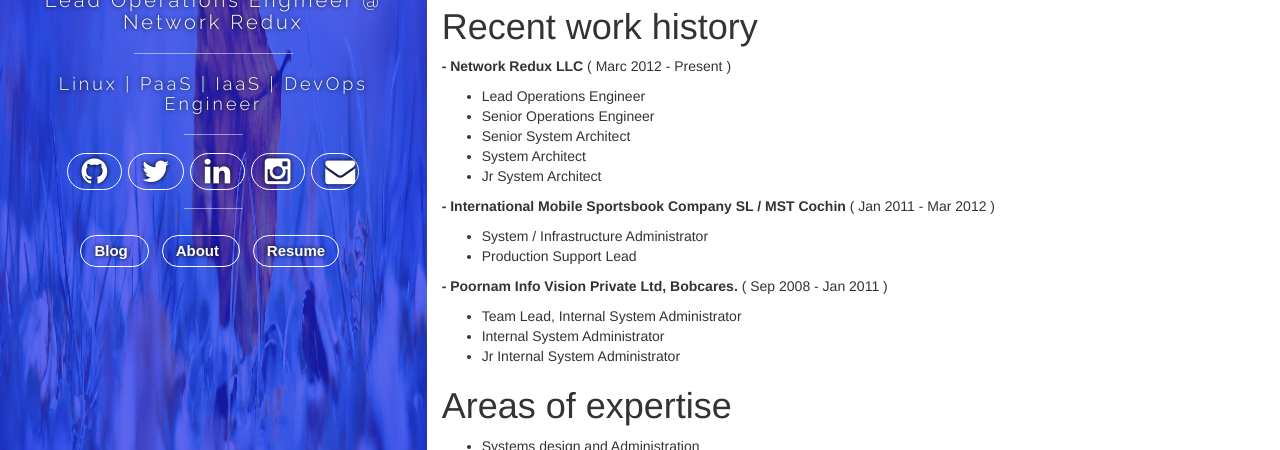
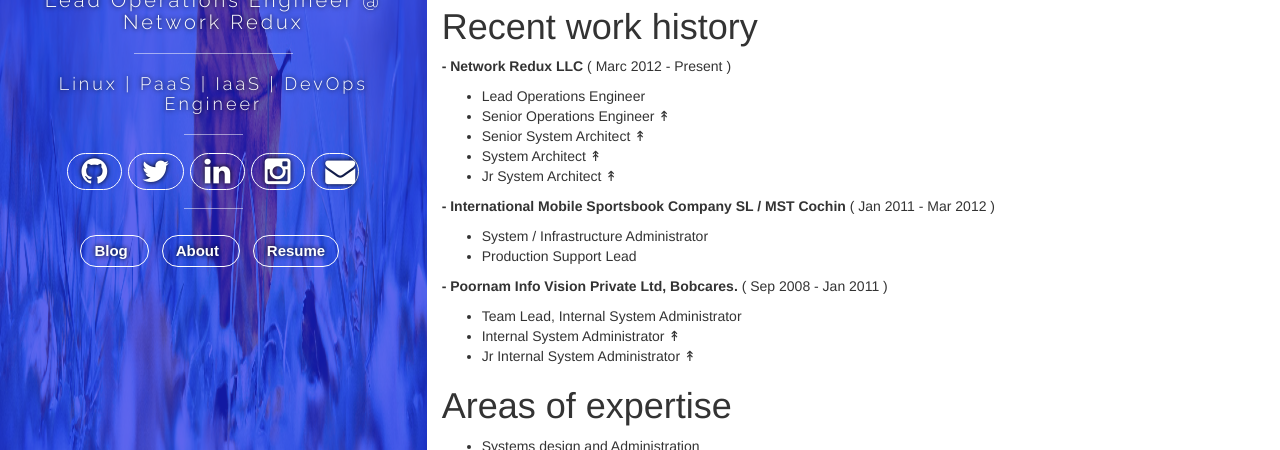
Before and after one commit to dijeesh/dijeesh.github.io-bak, a Jekyll site: the page built from about.md, in a window 1280 px wide and 1225 px high. Shown: the part 382-832 px from the top of the window. Built offline with Jekyll 4.4.1, drawn with Linux system fonts in a browser that asks for light colours; nearby versions of some CDN libraries; our own code applies the rules of GitHub Pages for plain Markdown files; comment, search, counter and statistics services are not loaded.

```diff
--- a/about.md
+++ b/about.md
@@ -14,10 +14,10 @@ In love with nature, travel, photography, and football. When not playing with my
 **- Network Redux LLC**  ( Marc 2012 - Present )
 
   - Lead Operations Engineer
-  - Senior Operations Engineer
-  - Senior System Architect
-  - System Architect
-  - Jr System Architect
+  - Senior Operations Engineer ↟
+  - Senior System Architect ↟
+  - System Architect ↟
+  - Jr System Architect ↟
 
 **- International Mobile Sportsbook Company SL / MST Cochin** ( Jan 2011 - Mar 2012 )
 
@@ -27,8 +27,8 @@ In love with nature, travel, photography, and football. When not playing with my
 **- Poornam Info Vision Private Ltd, Bobcares.** ( Sep 2008 - Jan 2011 )
 
   - Team Lead, Internal System Administrator
-  - Internal System Administrator
-  - Jr Internal System Administrator
+  - Internal System Administrator ↟
+  - Jr Internal System Administrator ↟
 
 
 
```
